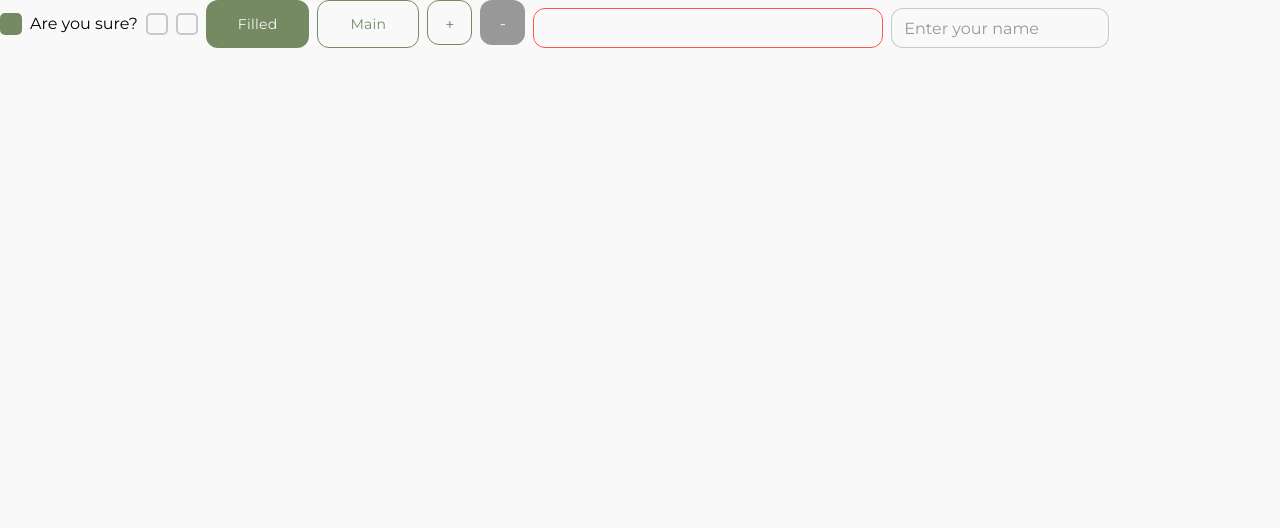
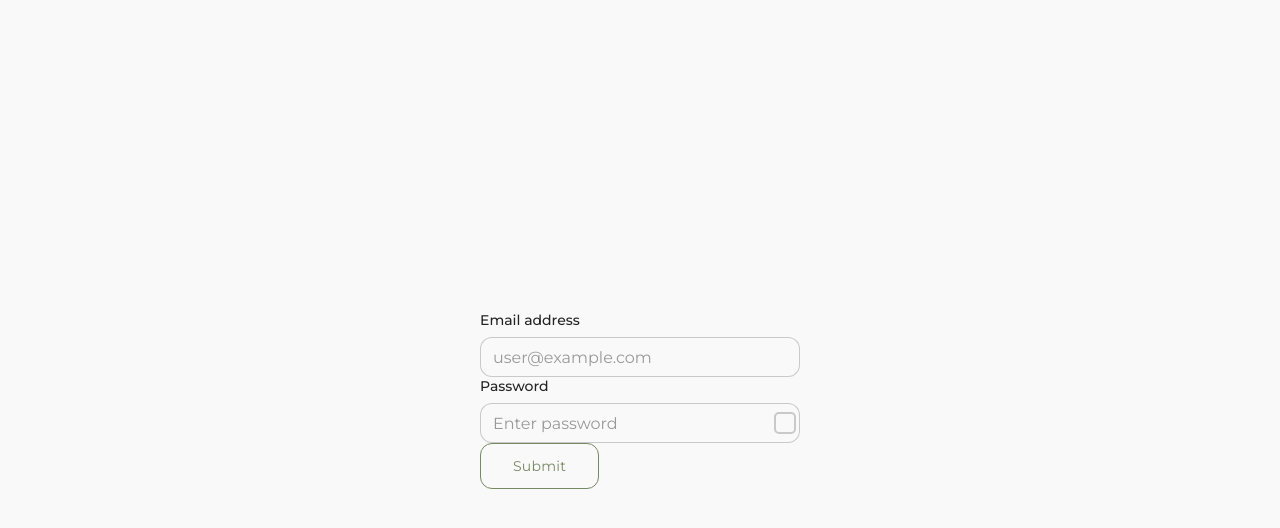
Before and after one commit to D4n1el13and37/e-commerce-app, a React (Vite) app: page / in a window 1280 px wide. Shown: the top 528 px of the page. Built offline with nearby package versions, Linux system fonts and the light colour scheme.

Commit message:
feat: add login page at App component, comment all other components

```diff
--- a/src/App.tsx
+++ b/src/App.tsx
@@ -1,8 +1,9 @@
 // import { useState, useEffect } from 'react';
 // import { projectKey, getApiRoot } from './api/BuildClient';
-import Button from './components/ui/button/Button';
-import Checkbox from './components/ui/checkbox/Checkbox';
-import Input from './components/ui/input/Input';
+// import Button from './components/ui/button/Button';
+// import Checkbox from './components/ui/checkbox/Checkbox';
+// import Input from './components/ui/input/Input';
+import LoginPage from './pages/Login/LoginPage';
 
 function App() {
   // const [projectDetails, setProjectDetails] = useState({});
@@ -33,8 +34,17 @@ function App() {
   // }
 
   return (
-    <div style={{ display: 'flex', flexWrap: 'wrap', gap: '8px' }}>
-      <Checkbox
+    <div
+      style={{
+        display: 'flex',
+        flexWrap: 'wrap',
+        gap: '8px',
+        alignItems: 'center',
+        justifyContent: 'center',
+        height: '100dvh',
+      }}
+    >
+      {/* <Checkbox
         label="Are you sure?"
         isChecked={true}
         // onChange={(e) => {
@@ -53,8 +63,8 @@ function App() {
       <Button>+</Button>
       <Button isFilled={true} isDisabled={true}>
         -
-      </Button>
-      <Input
+      </Button> */}
+      {/* <Input
         id="password"
         width="350px"
         type="password"
@@ -69,7 +79,8 @@ function App() {
         error=""
         placeholder="Enter your name"
         onChange={(value) => value}
-      />
+      /> */}
+      <LoginPage />
     </div>
   );
 }
--- a/src/pages/Login/LoginPage.tsx
+++ b/src/pages/Login/LoginPage.tsx
@@ -25,7 +25,8 @@ function LoginPage() {
   //     console.log(data);
   //   };
   const onSubmit: SubmitHandler<LoginForm> = (data) => {
-    console.log(data);
+    // console.log(data);
+    JSON.stringify(data);
   };
 
   return (
```
